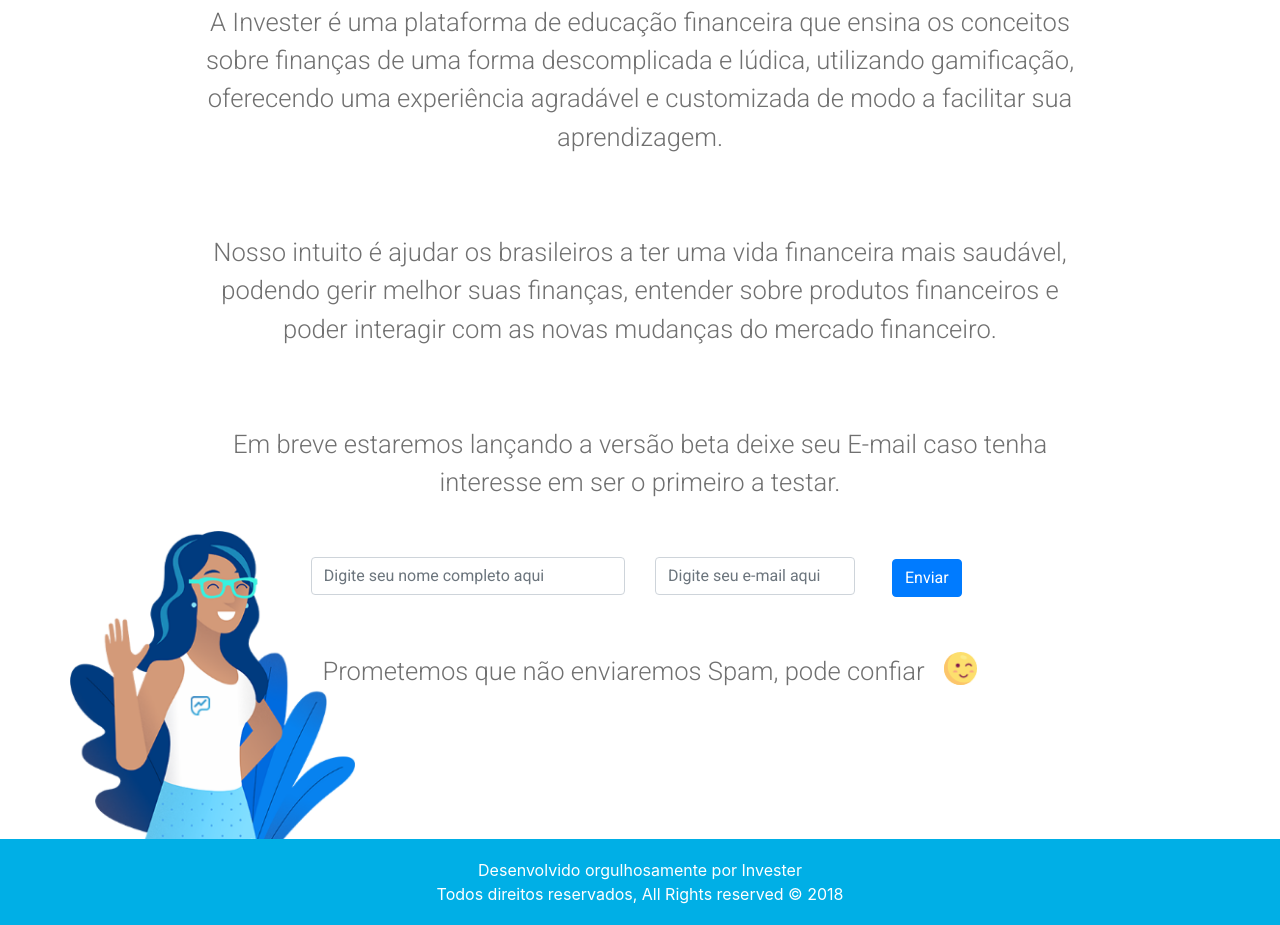
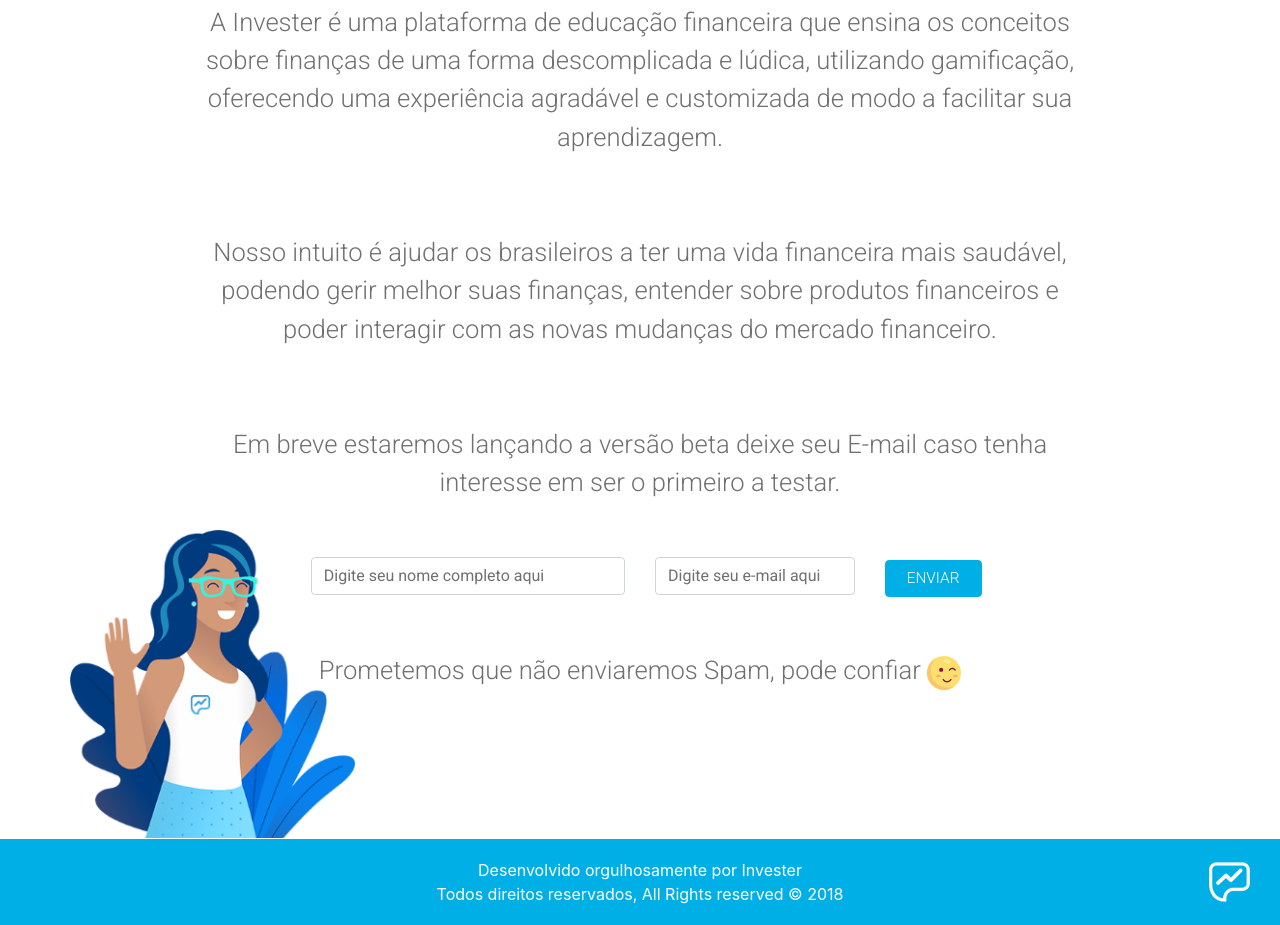
Before and after one commit to nayanex/Invester-Landing-Page, a website: page index.html in a window 1280 px wide. Shown: the part 929-1854 px from the top of the page. Drawn offline with nearby package versions, Linux system fonts and the light colour scheme.

Commit message:
adding logo in footer

```diff
--- a/css/styles.scss
+++ b/css/styles.scss
@@ -11,6 +11,29 @@
 $gradient-angle: 45deg;
 $white: #FFFFFF;
 $gray-content: #707070;
+
+.mainLoginInput::-webkit-input-placeholder {
+    font-family: Roboto;
+    color: $gray-content;
+}
+
+  .mainLoginInput:-ms-input-placeholder {
+    font-family: Roboto;
+    color: $gray-content;
+    font-size: 0.1em;
+}
+
+  .mainLoginInput:-moz-placeholder {
+    font-family: Roboto;
+    color: $gray-content;
+    font-size: 0.1em;
+}
+
+.mainLoginInput::-moz-placeholder {
+    font-family: Roboto;
+    color: $gray-content;
+    font-size: 0.1em;
+}
 
 @mixin zero-margin($pad-up-dn, $pad-left-right) {
 	margin: 0 auto;
@@ -45,11 +68,15 @@
 
 .footer{
     background-color: $lt-blue;
-    @include zero-margin(0,0);
     font-size: 100%;
     color: white;
-    padding: 1.5% 0 1.5% 0;
+    padding: 1.5% 10% 1.5% 10%;
     text-align: center;
+    background-image: url("../img/logo-footer.png");
+    background-position-x: 98%;
+    background-position-y: 50%;
+    background-repeat: no-repeat;
+    background-size: 3% contain;
 }
 
 body{
@@ -98,33 +125,26 @@
 
 .smiling-face {
     position: relative;
-    left: 3%;
-    bottom: 0%;
-    background-image: url("../img/wink.png");
-    min-width: 5%;
+    left: 0%;
+    display:inline-block;
     height: auto;
-    display:inline-block;
-    background-repeat: no-repeat;
-    background-size:contain;
 }
 
-/*
-.mascote{
-    position: absolute;
-    left: 0;
-    bottom: 0;
-    min-width: 200%;
-    background-image:url('../img/mascote.png');
-    background-repeat:no-repeat;
-    background-size:contain;
-    //background-position:left;
-}
-*/
 .mascote-container {
     background-image: url("../img/mascote.png");
-    background-position-x: -0%;
+    background-position-x: 0;
     background-position-y: 100%;
     background-repeat: no-repeat;
     background-size: 25% auto;
-    //background-attachment: fixed;
 }
+
+.submit-button {
+    background-color:$lt-blue;
+    border-color:$lt-blue;
+    padding-left: 25%;
+    padding-right: 25%;
+    font-family: Roboto;
+    font-weight: 380;
+    font-size: 0.6em;
+
+}
--- a/index.html
+++ b/index.html
@@ -70,22 +70,22 @@
             </div>
         </div>
         <div class="row row-content justify-content-center mt-0 pt-0 pb-5">
-            <div class="col-sm-9 align-self-center">
+            <div class="col-sm-9">
                 <div class="form-group row">
                     <div class="col-lg-6">
                         <div class="input-group">
-                            <input type="text" class="form-control" id="user_name" name="user_name" placeholder="Digite seu nome completo aqui">
+                            <input type="text" class="form-control mainLoginInput" id="user_name" name="user_name" placeholder="Digite seu nome completo aqui">
                         </div>
                     </div>
-                    <div class="col-lg-4">
-                        <input type="email" class="form-control" id="emailid" name="email" placeholder="Digite seu e-mail aqui">
+                    <div class="col-lg-4 mr-0">
+                        <input type="email" class="form-control mainLoginInput" id="emailid" name="email" placeholder="Digite seu e-mail aqui">
                     </div>
-                    <div class="col-lg-2">
-                        <button onclick="setName();" type="submit" class="btn btn-primary" data-toggle="modal" data-target="#registerModal">Enviar</button>
+                    <div class="col-lg-2 ml-0">
+                        <button onclick="setName();" type="submit" class="btn btn-primary submit-button" data-toggle="modal" data-target="#registerModal">ENVIAR</button>
                     </div>
                 </div>
                 <br>
-                Prometemos que não enviaremos Spam, pode confiar<span class="smiling-face">&nbsp;</span><br><br><br>
+                Prometemos que não enviaremos Spam, pode confiar <img src="img/wink.png" class="smiling-face"><br><br><br>
             </div>
         </div>
         &nbsp;
@@ -94,7 +94,7 @@
     <footer class="footer">
         <div class="container">
            <div class="row justify-content-center">
-                <div class="col-auto">
+                <div class="col-12">
                     Desenvolvido orgulhosamente por Invester<br>
                     Todos direitos reservados, All Rights reserved © 2018<br>
                 </div>
```
Also changed, not shown: css/styles.css.
